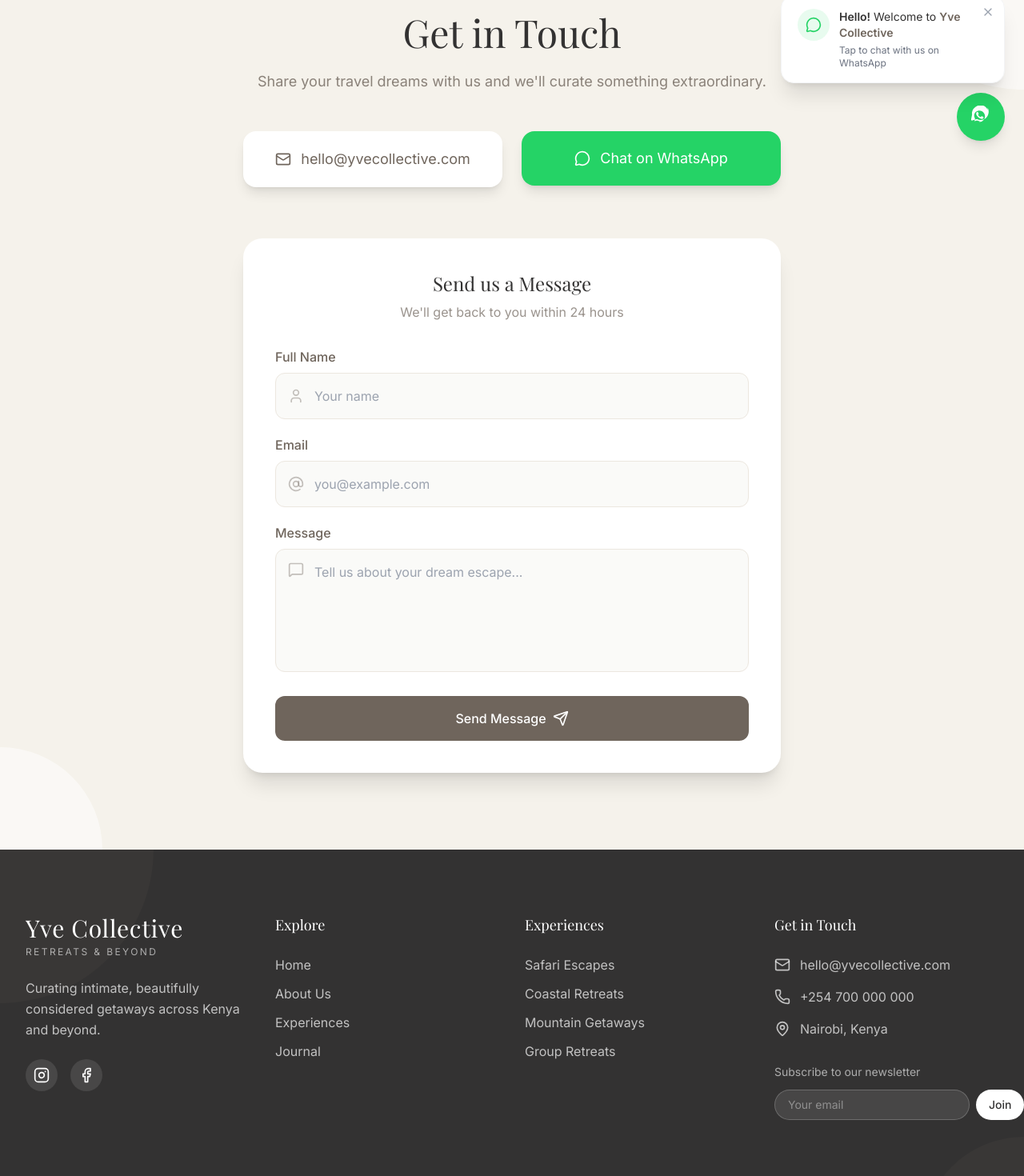
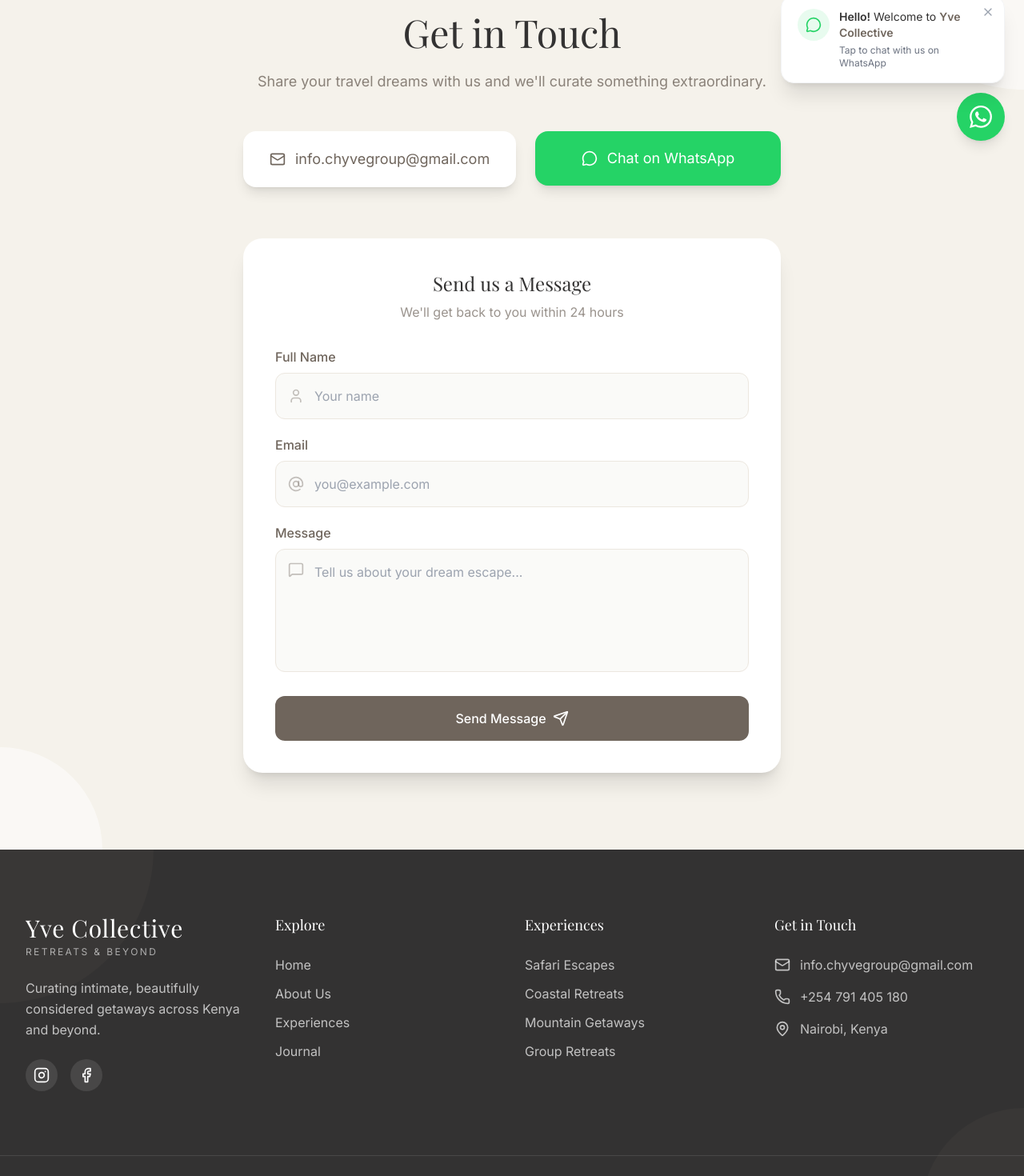
Before and after one commit to stanley-tech-code/yvecollective, a Next.js app: page /contact in a window 1280 px wide. Shown: the part 600-2070 px from the top of the page at 80% size. Built offline with nearby package versions, Linux system fonts and the light colour scheme; a web font is replaced by a local one.

Commit message:
Change contact info.

```diff
--- a/src/app/contact-options/page.tsx
+++ b/src/app/contact-options/page.tsx
@@ -11,13 +11,13 @@
 
         <div className="space-y-4">
           {/* WhatsApp Button */}
-          <a href="https://wa.me/2547XXXXXXX" target="_blank" rel="noopener noreferrer"
+          <a href="https://wa.me/254791405180" target="_blank" rel="noopener noreferrer"
             className="block bg-green-500 text-white py-3 rounded-full font-medium hover:bg-green-600 transition">
             Chat via WhatsApp
           </a>
 
           {/* Email Button */}
-          <a href="mailto:hello@yvecollective.com"
+          <a href="mailto:info.chyvegroup@gmail.com"
             className="block bg-[#F5F2EB] text-[#6F655C] py-3 rounded-full font-medium border border-[#ddd] hover:bg-[#F0EDE5] transition">
             Send an Email
           </a>
--- a/src/app/contact/page.tsx
+++ b/src/app/contact/page.tsx
@@ -63,19 +63,19 @@
           <div className="flex flex-col md:flex-row justify-center gap-6 mb-16 max-w-2xl mx-auto">
             <ScrollReveal delay={0.1} className="flex-1">
               <motion.a
-                href="mailto:hello@yvecollective.com"
+                href="mailto:info.chyvegroup@gmail.com"
                 className="flex items-center justify-center gap-3 bg-white border border-transparent shadow-lg hover:shadow-xl transition-all duration-300 px-8 py-5 rounded-2xl text-lg text-[#6F655C] hover:-translate-y-1"
                 whileHover={{ scale: 1.02 }}
                 whileTap={{ scale: 0.98 }}
               >
                 <Mail className="w-5 h-5" />
-                hello@yvecollective.com
+                info.chyvegroup@gmail.com
               </motion.a>
             </ScrollReveal>
 
             <ScrollReveal delay={0.2} className="flex-1">
               <motion.a
-                href="https://wa.me/254700000000"
+                href="https://wa.me/254791405180"
                 target="_blank"
                 rel="noopener noreferrer"
                 className="flex items-center justify-center gap-3 bg-[#25D366] text-white shadow-lg hover:shadow-xl transition-all duration-300 px-8 py-5 rounded-2xl text-lg hover:-translate-y-1"
--- a/src/components/layout/Footer.tsx
+++ b/src/components/layout/Footer.tsx
@@ -20,7 +20,7 @@
 };
 
 const socialLinks = [
-  { href: 'https://instagram.com', icon: Instagram, label: 'Instagram' },
+  { href: 'https://www.instagram.com/chayve_groupke?igsh=MXc4cmw5azJyaXE0aw==', icon: Instagram, label: 'Instagram' },
   { href: 'https://facebook.com', icon: Facebook, label: 'Facebook' },
 ];
 
@@ -109,20 +109,20 @@
               <ul className="space-y-4">
                 <li>
                   <a
-                    href="mailto:hello@yvecollective.com"
+                    href="mailto:info.chyvegroup@gmail.com"
                     className="text-white/70 hover:text-white transition-colors duration-300 flex items-start gap-3"
                   >
                     <Mail className="w-5 h-5 mt-0.5 flex-shrink-0" />
-                    <span>hello@yvecollective.com</span>
+                    <span>info.chyvegroup@gmail.com</span>
                   </a>
                 </li>
                 <li>
                   <a
-                    href="tel:+254700000000"
+                    href="tel:+254791405180"
                     className="text-white/70 hover:text-white transition-colors duration-300 flex items-start gap-3"
                   >
                     <Phone className="w-5 h-5 mt-0.5 flex-shrink-0" />
-                    <span>+254 700 000 000</span>
+                    <span>+254 791 405 180</span>
                   </a>
                 </li>
                 <li className="flex items-start gap-3 text-white/70">
@@ -130,26 +130,6 @@
                   <span>Nairobi, Kenya</span>
                 </li>
               </ul>
-
-              {/* Newsletter */}
-              <div className="mt-8">
-                <p className="text-sm text-white/60 mb-3">Subscribe to our newsletter</p>
-                <form className="flex gap-2">
-                  <input
-                    type="email"
-                    placeholder="Your email"
-                    className="flex-1 bg-white/10 border border-white/20 rounded-full px-4 py-2 text-sm text-white placeholder:text-white/40 focus:outline-none focus:border-white/40 transition-colors"
-                  />
-                  <motion.button
-                    type="submit"
-                    className="bg-white text-[#333232] px-4 py-2 rounded-full text-sm font-medium hover:bg-white/90 transition-colors"
-                    whileHover={{ scale: 1.02 }}
-                    whileTap={{ scale: 0.98 }}
-                  >
-                    Join
-                  </motion.button>
-                </form>
-              </div>
             </div>
           </div>
         </div>
--- a/src/components/ui/WhatsAppButton.tsx
+++ b/src/components/ui/WhatsAppButton.tsx
@@ -26,7 +26,7 @@
     <>
       {/* WhatsApp Button */}
       <motion.a
-        href="https://wa.me/2547XXXXXXXX?text=Hi%20Yve%20Collective,%20I'd%20like%20to%20plan%20a%20retreat."
+        href="https://wa.me/254791405180?text=Hi%20Yve%20Collective,%20I'd%20like%20to%20plan%20a%20retreat."
         target="_blank"
         rel="noopener noreferrer"
         className="fixed bottom-6 right-6 bg-[#25D366] hover:bg-[#20BD5A] text-white shadow-lg hover:shadow-xl rounded-full p-4 flex items-center justify-center transition-all duration-300 z-50 w-[60px] h-[60px]"
@@ -42,8 +42,8 @@
         whileTap={{ scale: 0.95 }}
         aria-label="Chat on WhatsApp"
       >
-        <svg xmlns="http://www.w3.org/2000/svg" fill="currentColor" viewBox="0 0 448 512" className="w-7 h-7">
-          <path d="M380.9 97.1C339-3.6 228.1-33.8 138.8 9.1 58.7 46.5 11.1 124.2 24.9 207.8L3.4 314.1c-3.4 17.3 12.3 31.4 29.2 26.1l104.4-32.3c75.8 42.2 169.5 23.3 225.3-47.8 49.1-62.9 54.3-151 18.6-216zm-180.1 258c-19.5 0-38.6-4.7-55.7-13.7l-4-2.1-62 19.2 13-62.7-2.6-4.2c-29.9-48-20.4-110.2 21.4-148 37.9-33.8 94.3-40.3 139.4-16.1 42.7 23 69.4 67.7 69.4 115.7 0 72-58.5 131.9-128.5 131.9zm74.8-99.8c-4-2.1-23.7-11.7-27.4-13.1-3.7-1.4-6.4-2.1-9.2 2.1-2.7 4.2-10.6 13.1-13 15.7-2.4 2.6-4.8 2.9-8.8 1-4-2.1-16.9-6.2-32.2-19.7-11.9-10.5-19.9-23.5-22.3-27.5-2.4-4.2-.1-6.3 1.8-8.4 1.8-1.8 4-4.8 6-7.2s2.7-4.2 4-7c1.3-2.6.7-5.2-.3-7.3-1-2.1-9.2-22.3-12.6-30.6-3.3-8.4-6.8-7.2-9.2-7.4-2.4-.1-5.2-.1-8-.1s-7.3 1-11.1 5.2c-3.7 4.2-14.6 14.3-14.6 34.8s14.9 40.3 17 43.1c2.1 2.6 29.4 44.9 71.4 63 42 18.1 42 12.1 49.5 11.3 7.6-.7 23.7-9.8 27.1-19.4 3.3-9.6 3.3-17.8 2.4-19.4-1-1.5-3.6-2.6-7.6-4.7z" />
+        <svg xmlns="http://www.w3.org/2000/svg" fill="currentColor" viewBox="0 0 24 24" className="w-7 h-7">
+          <path d="M17.472 14.382c-.297-.149-1.758-.867-2.03-.967-.273-.099-.471-.148-.67.15-.197.297-.767.966-.94 1.164-.173.199-.347.223-.644.075-.297-.15-1.255-.463-2.39-1.475-.883-.788-1.48-1.761-1.653-2.059-.173-.297-.018-.458.13-.606.134-.133.298-.347.446-.52.149-.174.198-.298.298-.497.099-.198.05-.371-.025-.52-.075-.149-.669-1.612-.916-2.207-.242-.579-.487-.5-.669-.51-.173-.008-.371-.01-.57-.01-.198 0-.52.074-.792.372-.272.297-1.04 1.016-1.04 2.479 0 1.462 1.065 2.875 1.213 3.074.149.198 2.096 3.2 5.077 4.487.709.306 1.262.489 1.694.625.712.227 1.36.195 1.871.118.571-.085 1.758-.719 2.006-1.413.248-.694.248-1.289.173-1.413-.074-.124-.272-.198-.57-.347m-5.421 7.403h-.004a9.87 9.87 0 01-5.031-1.378l-.361-.214-3.741.982.998-3.648-.235-.374a9.86 9.86 0 01-1.51-5.26c.001-5.45 4.436-9.884 9.888-9.884 2.64 0 5.122 1.03 6.988 2.898a9.825 9.825 0 012.893 6.994c-.003 5.45-4.437 9.884-9.885 9.884m8.413-18.297A11.815 11.815 0 0012.05 0C5.495 0 .16 5.335.157 11.892c0 2.096.547 4.142 1.588 5.945L.057 24l6.305-1.654a11.882 11.882 0 005.683 1.448h.005c6.554 0 11.89-5.335 11.893-11.893a11.821 11.821 0 00-3.48-8.413Z" />
         </svg>
       </motion.a>
 
```
Also changed, not shown: prisma/seed.ts (line endings or trailing spaces), src/app/api/admin/journal/[id]/route.ts (line endings or trailing spaces), src/app/api/admin/journal/route.ts (line endings or trailing spaces), src/components/animations/ScrollReveal.tsx (line endings or trailing spaces), src/components/sections/ExperienceCard.tsx (line endings or trailing spaces), src/components/sections/JournalCard.tsx (line endings or trailing spaces), src/components/sections/ValuesSection.tsx (line endings or trailing spaces), src/components/three/TerrainScene.tsx (line endings or trailing spaces).
